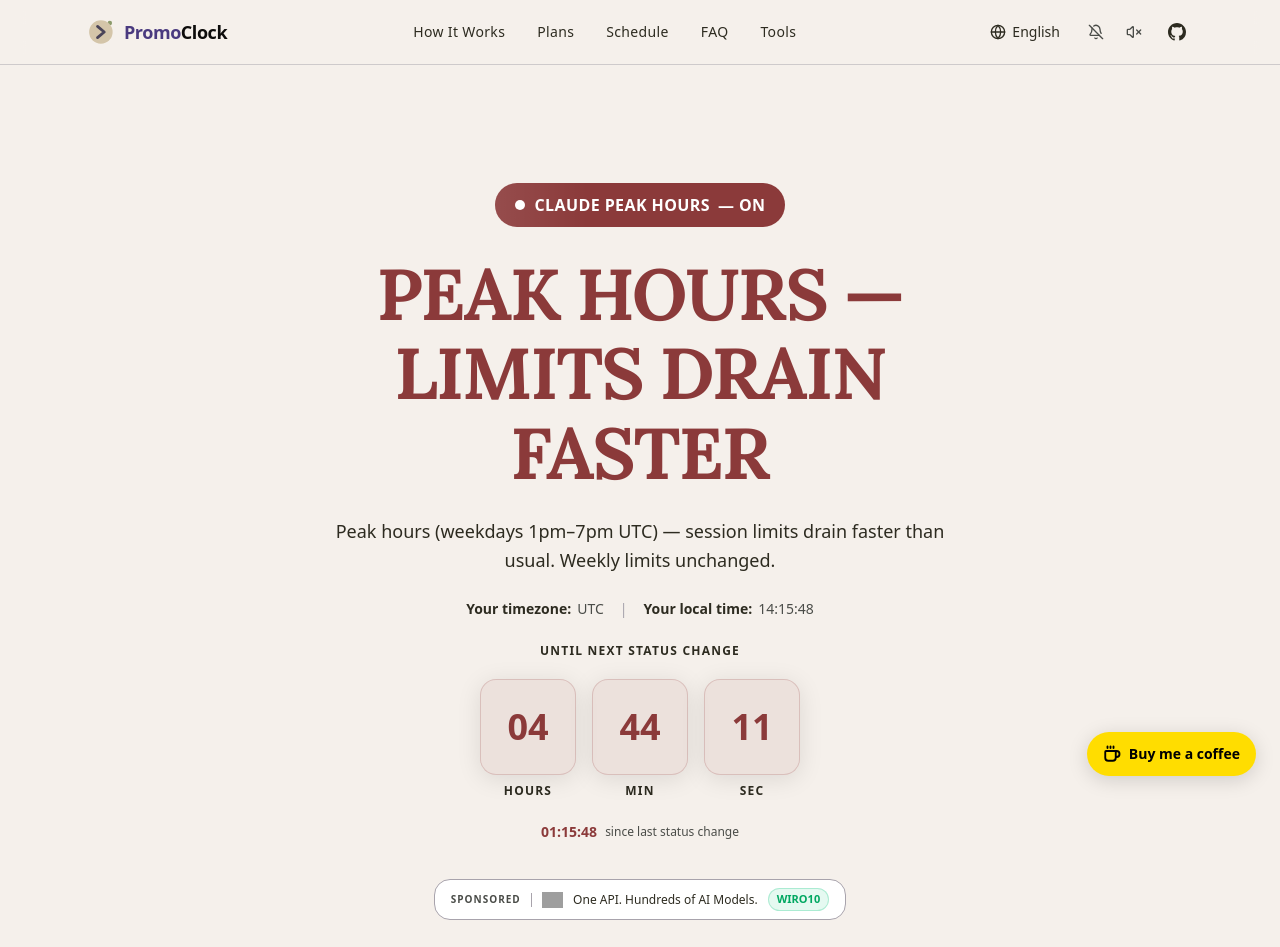
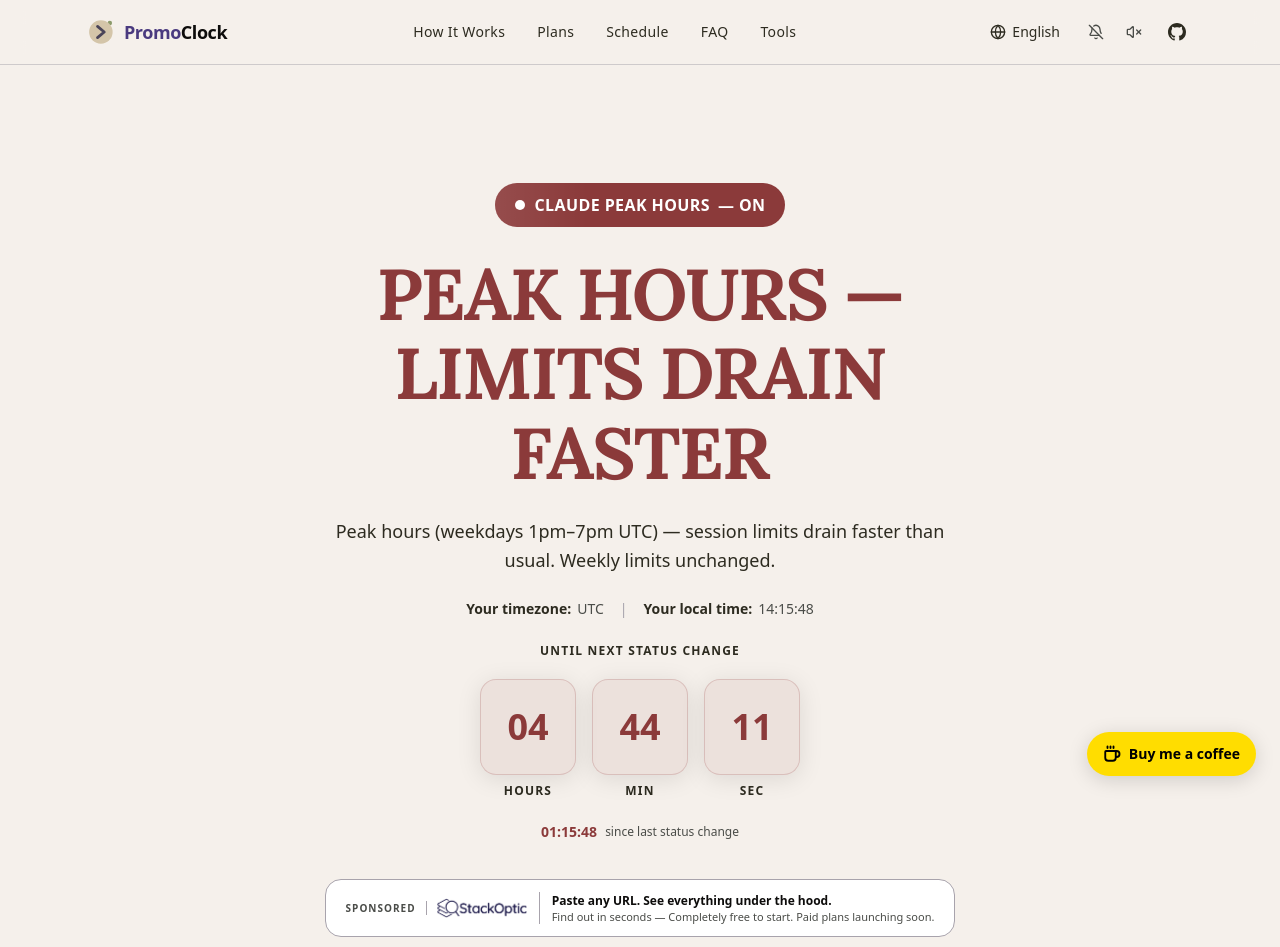
Before and after one commit to onursendere/promoclock, a Next.js app: page /en in a window 1280 px wide. Shown: the top 947 px of the page. Built offline with nearby package versions, Linux system fonts and the light colour scheme; grey boxes are pictures that could not be loaded.

Commit message:
feat: add StackOptic sponsor banner above Wiro (EN)

```diff
--- a/src/components/HeroSection.tsx
+++ b/src/components/HeroSection.tsx
@@ -260,12 +260,46 @@
           </motion.div>
         )}
 
+        {/* StackOptic sponsor */}
+        <motion.div
+          initial={{ opacity: 0 }}
+          animate={{ opacity: 1 }}
+          transition={{ duration: 0.5, delay: 0.35 }}
+          className="mt-5 sm:mt-9"
+        >
+          <a
+            href="https://stackoptic.com?ref=promoclock"
+            target="_blank"
+            rel="noopener noreferrer sponsored"
+            className="inline-flex flex-col sm:flex-row items-center gap-2.5 sm:gap-3 px-4 sm:px-5 py-3 rounded-2xl bg-surface border border-border hover:border-[#2D2B6E]/40 hover:shadow-[0_2px_12px_rgba(45,43,110,0.1)] transition-all group"
+          >
+            <div className="flex items-center gap-2.5 shrink-0">
+              <span className="text-[10px] text-muted uppercase tracking-widest font-semibold shrink-0">Sponsored</span>
+              <span className="w-px h-3.5 bg-border shrink-0" />
+              <img
+                src="/stackoptic-logo.png"
+                alt="StackOptic"
+                className="h-5 w-auto shrink-0 mix-blend-multiply"
+              />
+            </div>
+            <span className="hidden sm:block w-px h-8 bg-border shrink-0" />
+            <div className="flex flex-col items-center sm:items-start gap-0.5">
+              <span className="text-xs font-semibold text-foreground group-hover:text-[#2D2B6E] transition-colors leading-tight">
+                Paste any URL. See everything under the hood.
+              </span>
+              <span className="text-[11px] text-muted leading-tight">
+                Find out in seconds — Completely free to start. Paid plans launching soon.
+              </span>
+            </div>
+          </a>
+        </motion.div>
+
         {/* Wiro.ai sponsor */}
         <motion.div
           initial={{ opacity: 0 }}
           animate={{ opacity: 1 }}
           transition={{ duration: 0.5, delay: 0.4 }}
-          className="mt-5 sm:mt-9"
+          className="mt-3"
         >
           <a
             href="https://wiro.ai?ref=promoclock"
```
Also changed, not shown: StackOptic Logo-2026.png (added), public/stackoptic-logo.png (added).
